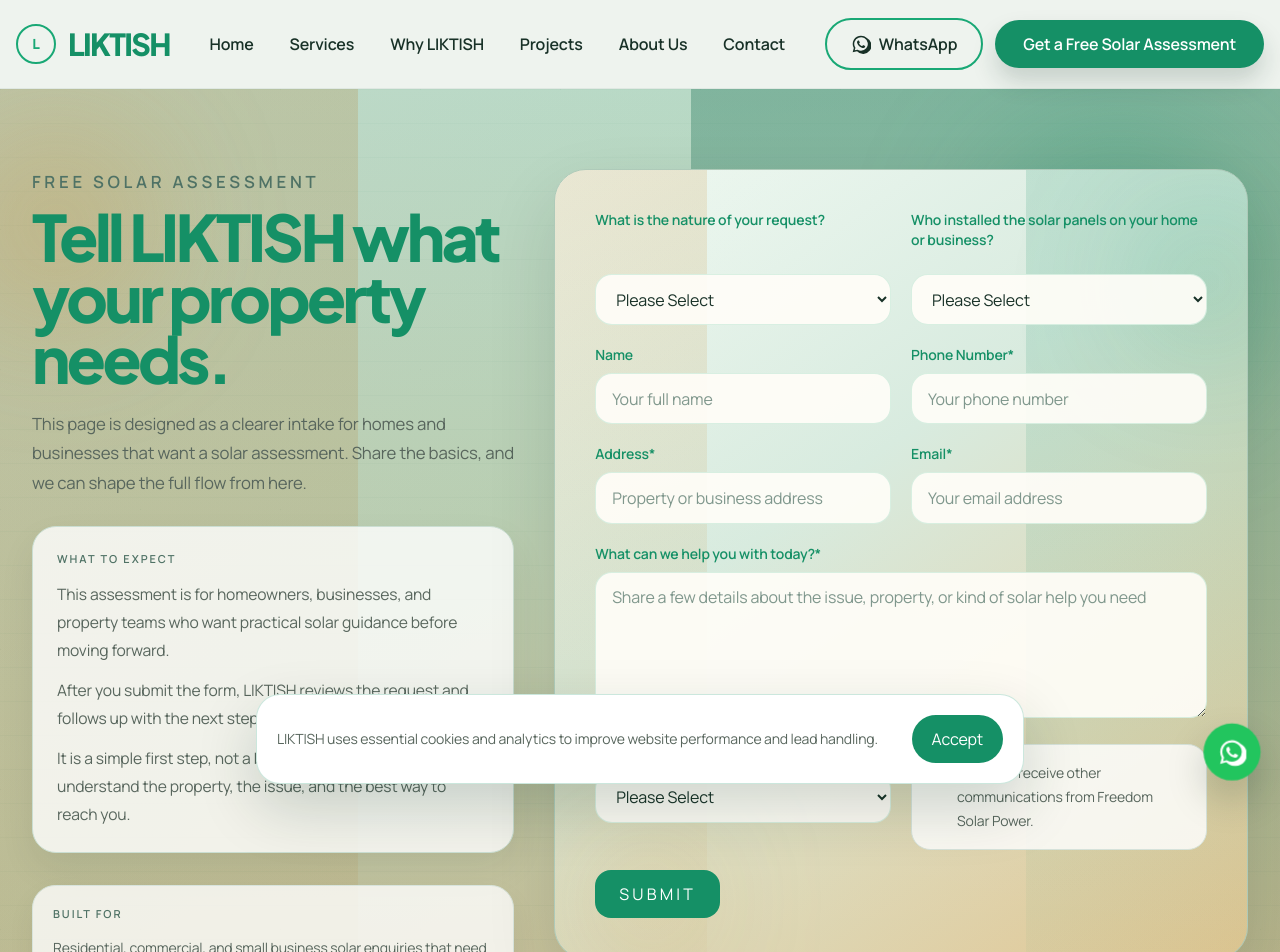
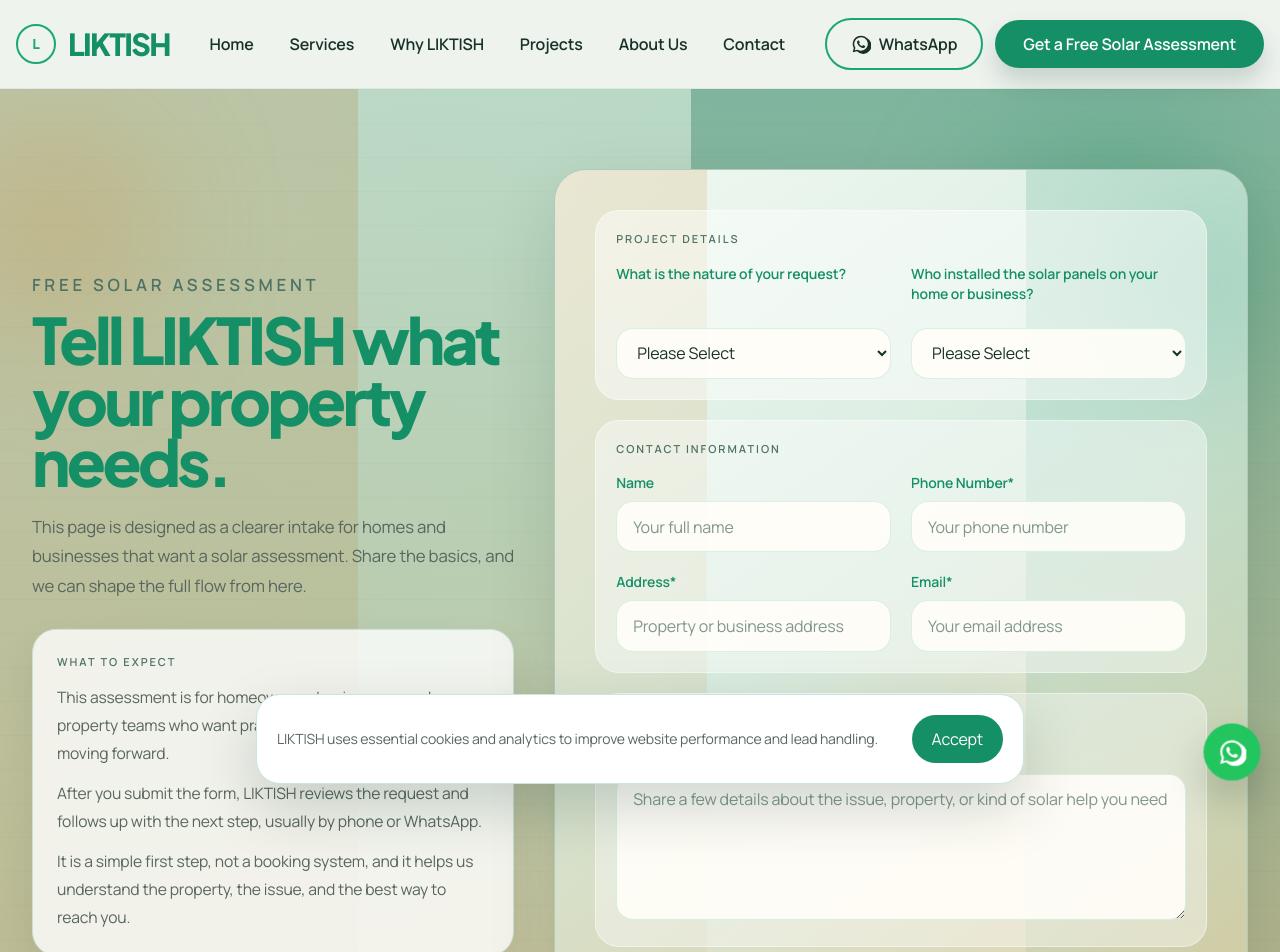
Before and after one commit to Mikedwin/LIKTISH-WEBSITE-, a Next.js app: page /solar-assessment in a window 1280 px wide. Shown: the top 952 px of the page. Built offline with nearby package versions, Linux system fonts and the light colour scheme.

Commit message:
Group solar assessment form into sections

```diff
--- a/src/app/(marketing)/solar-assessment/page.tsx
+++ b/src/app/(marketing)/solar-assessment/page.tsx
@@ -79,7 +79,11 @@
           <div className="absolute -right-8 top-10 h-36 w-36 rounded-full bg-[rgba(21,144,102,0.2)] blur-3xl" />
           <div className="absolute bottom-0 left-10 h-28 w-28 rounded-full bg-[rgba(203,138,46,0.2)] blur-3xl" />
           <form className="relative space-y-5">
-            <div className="grid gap-5 sm:grid-cols-2">
+            <div className="rounded-[1.35rem] border border-white/45 bg-white/48 p-4 sm:rounded-[1.5rem] sm:p-5">
+              <p className="text-[11px] font-semibold uppercase tracking-[0.18em] text-brand-soft">
+                Project details
+              </p>
+              <div className="mt-4 grid gap-5 sm:grid-cols-2">
                 <label className="flex h-full flex-col">
                   <span className="mb-2 block min-h-[3.5rem] text-sm font-semibold text-brand">
                     What is the nature of your request?
@@ -108,8 +112,13 @@
                   </select>
                 </label>
               </div>
+            </div>
 
-            <div className="grid gap-5 md:grid-cols-2">
+            <div className="rounded-[1.35rem] border border-white/45 bg-white/42 p-4 sm:rounded-[1.5rem] sm:p-5">
+              <p className="text-[11px] font-semibold uppercase tracking-[0.18em] text-brand-soft">
+                Contact information
+              </p>
+              <div className="mt-4 grid gap-5 md:grid-cols-2">
                 <label className="block">
                   <span className="mb-2 block text-sm font-semibold text-brand">
                     Name
@@ -129,7 +138,7 @@
                 </label>
               </div>
 
-            <div className="grid gap-5 md:grid-cols-2">
+              <div className="mt-5 grid gap-5 md:grid-cols-2">
                 <label className="block">
                   <span className="mb-2 block text-sm font-semibold text-brand">
                     Address*
@@ -152,8 +161,13 @@
                   />
                 </label>
               </div>
+            </div>
 
-            <label className="block">
+            <div className="rounded-[1.35rem] border border-white/45 bg-white/38 p-4 sm:rounded-[1.5rem] sm:p-5">
+              <p className="text-[11px] font-semibold uppercase tracking-[0.18em] text-brand-soft">
+                Request details
+              </p>
+              <label className="mt-4 block">
                 <span className="mb-2 block text-sm font-semibold text-brand">
                   What can we help you with today?*
                 </span>
@@ -163,8 +177,13 @@
                   placeholder="Share a few details about the issue, property, or kind of solar help you need"
                 />
               </label>
+            </div>
 
-            <div className="grid gap-5 md:grid-cols-2">
+            <div className="rounded-[1.35rem] border border-white/45 bg-white/44 p-4 sm:rounded-[1.5rem] sm:p-5">
+              <p className="text-[11px] font-semibold uppercase tracking-[0.18em] text-brand-soft">
+                Preferred follow-up
+              </p>
+              <div className="mt-4 grid gap-5 md:grid-cols-2">
                 <label className="block">
                   <span className="mb-2 block text-sm font-semibold text-brand">
                     How would you like us to reach out?
@@ -188,6 +207,7 @@
                   </span>
                 </label>
               </div>
+            </div>
 
             <button
               type="submit"
```
Lines whose indentation alone changed are shown as unchanged.
